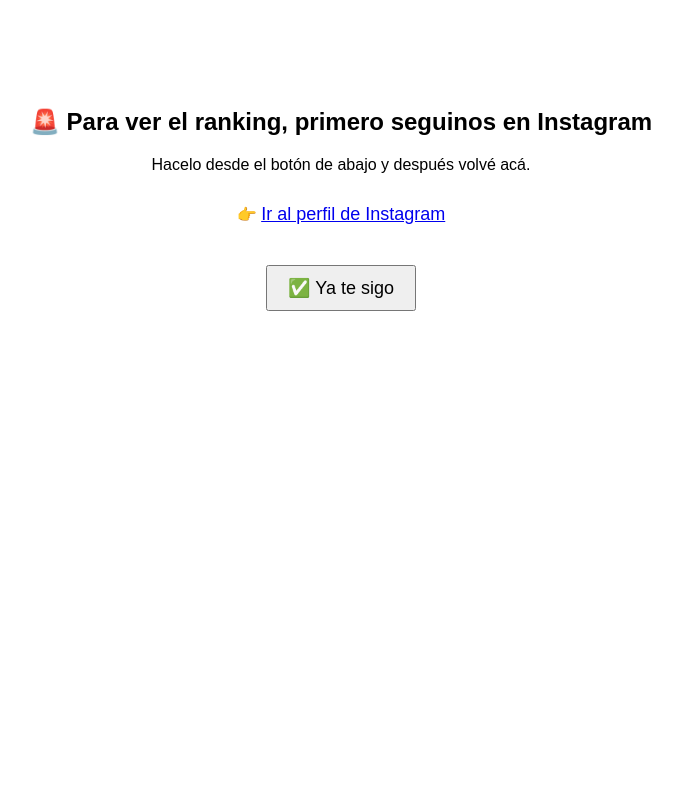
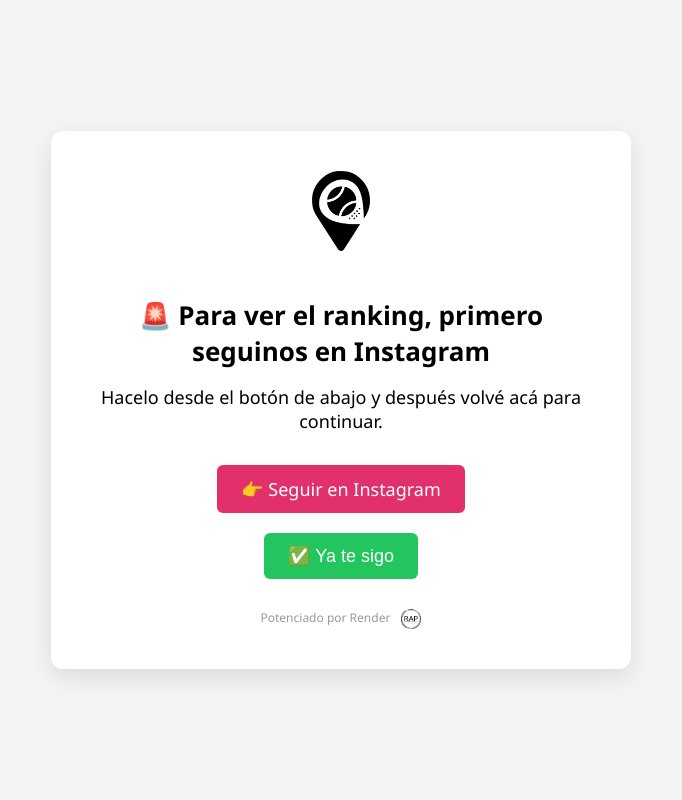
Before and after one commit to academiabogadorap/ranking-rap, a Flask app: page /verificar_instagram in a window 1280 px wide. Shown: the whole page, without its empty margins (299-981 px from the left). Run offline with Flask 3, Linux system fonts and the light colour scheme.

Commit message:
Forzar a Render a reconocer nueva plantilla HTML

```diff
--- a/app.py
+++ b/app.py
@@ -882,6 +882,3 @@ def verificar_instagram():
 if __name__ == '__main__':
     cargar_jugadores_desde_json()
     app.run(debug=True, host='0.0.0.0', port=10000)
-
-
-# Forzar redeploy para verificar_instagram.html
--- a/templates/verificar_instagram.html
+++ b/templates/verificar_instagram.html
@@ -1,17 +1,107 @@
 <!DOCTYPE html>
 <html lang="es">
 <head>
-    <meta charset="UTF-8">
-    <title>Verificación Instagram</title>
+  <meta charset="UTF-8">
+  <title>Verificación Instagram</title>
+  <style>
+    body {
+      font-family: 'Segoe UI', sans-serif;
+      background-color: #f3f4f6;
+      display: flex;
+      flex-direction: column;
+      align-items: center;
+      justify-content: center;
+      height: 100vh;
+      margin: 0;
+    }
+
+    .container {
+      background: white;
+      padding: 40px;
+      border-radius: 12px;
+      box-shadow: 0 8px 24px rgba(0, 0, 0, 0.1);
+      text-align: center;
+      width: 90%;
+      max-width: 500px;
+    }
+
+    .logo {
+      max-height: 80px;
+      margin-bottom: 20px;
+    }
+
+    h2 {
+      font-size: 26px;
+      margin-bottom: 16px;
+    }
+
+    p {
+      font-size: 18px;
+      margin: 12px 0;
+    }
+
+    a.button {
+      display: inline-block;
+      margin: 20px 0;
+      padding: 12px 24px;
+      font-size: 18px;
+      background-color: #e1306c;
+      color: white;
+      border-radius: 6px;
+      text-decoration: none;
+      transition: background-color 0.3s ease;
+    }
+
+    a.button:hover {
+      background-color: #c12760;
+    }
+
+    form button {
+      padding: 12px 24px;
+      font-size: 18px;
+      background-color: #22c55e;
+      color: white;
+      border: none;
+      border-radius: 6px;
+      cursor: pointer;
+      transition: background-color 0.3s ease;
+    }
+
+    form button:hover {
+      background-color: #16a34a;
+    }
+
+    .powered {
+      margin-top: 30px;
+      font-size: 12px;
+      color: #999;
+    }
+
+    .powered img {
+      height: 20px;
+      vertical-align: middle;
+      margin-left: 8px;
+    }
+  </style>
 </head>
-<body style="font-family: Arial, sans-serif; text-align: center; padding-top: 80px;">
+<body>
+  <div class="container">
+    <img src="{{ url_for('static', filename='img/logo_academia.png') }}" alt="Academia Bogado" class="logo">
     <h2>🚨 Para ver el ranking, primero seguinos en Instagram</h2>
-    <p>Hacelo desde el botón de abajo y después volvé acá.</p>
-    <p style="margin-top: 30px;">
-        👉 <a href="https://instagram.com/academiabogado" target="_blank" style="font-size: 18px;">Ir al perfil de Instagram</a>
-    </p>
-    <form method="POST" style="margin-top: 40px;">
-        <button type="submit" style="padding: 10px 20px; font-size: 18px;">✅ Ya te sigo</button>
+    <p>Hacelo desde el botón de abajo y después volvé acá para continuar.</p>
+
+    <a class="button" href="https://instagram.com/academiabogado" target="_blank">
+      👉 Seguir en Instagram
+    </a>
+
+    <form method="POST">
+      <button type="submit">✅ Ya te sigo</button>
     </form>
+
+    <div class="powered">
+      Potenciado por Render
+      <img src="{{ url_for('static', filename='img/logo_rap.png') }}" alt="Render Logo">
+    </div>
+  </div>
 </body>
 </html>
```
